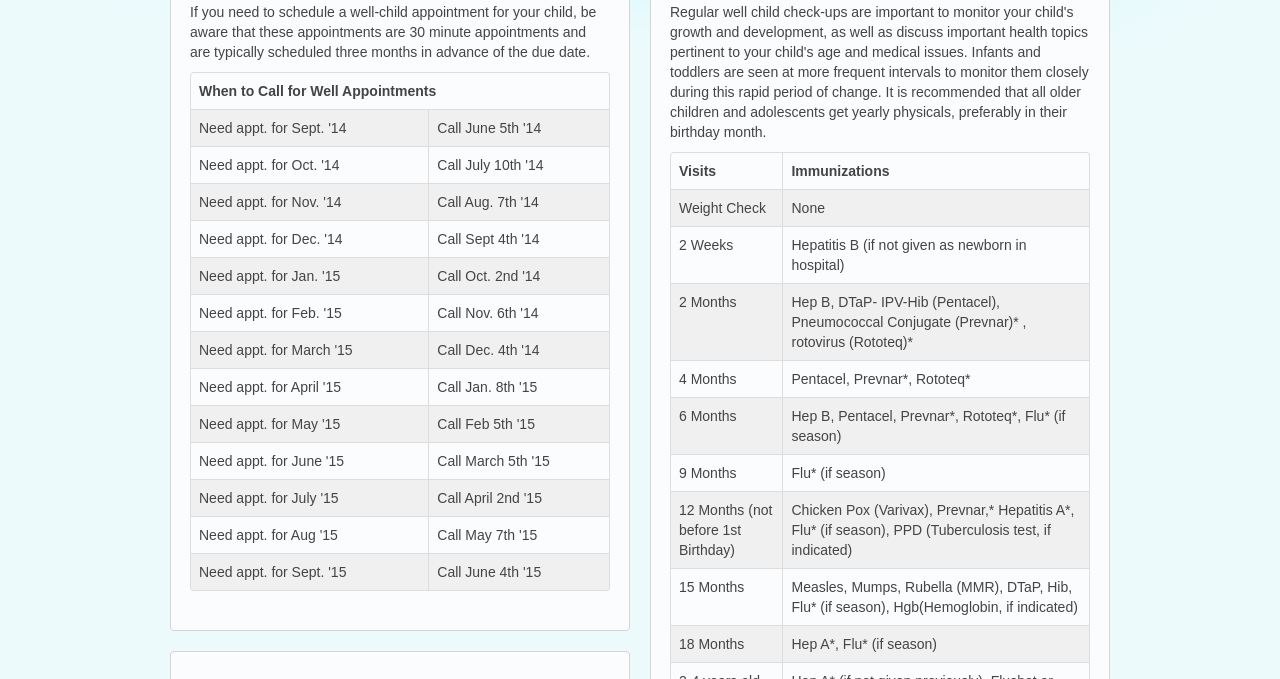
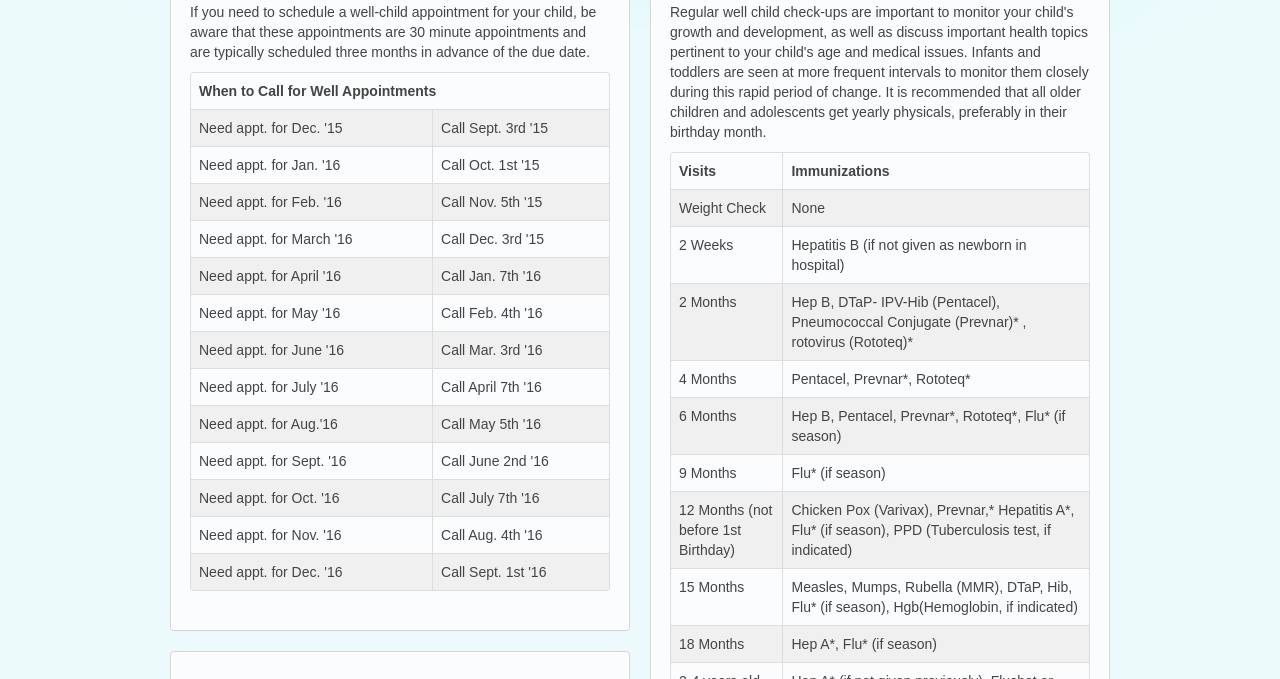
Before and after one commit to chpweb/web, a Jekyll site: the page built from scheduling.html, in a window 1280 px wide. Shown: the part 341-1020 px from the top of the page. Built offline with Jekyll 4.4.1, drawn with Linux system fonts in a browser that asks for light colours; some web fonts are replaced; comment, search, counter and statistics services are not loaded.

Commit message:
Update scheduling.html

```diff
--- a/scheduling.html
+++ b/scheduling.html
@@ -26,56 +26,56 @@ published: true
 				          </thead>
 						<tbody>
 						            <tr>
-						              <td>Need appt. for Sept. '14</td>
-						              <td>Call June 5th '14</td>
+						              <td>Need appt. for Dec. '15</td>
+						              <td>Call Sept. 3rd '15</td>
 						            </tr>
 						            <tr class="even">
-						              <td>Need appt. for Oct. '14</td>
-						              <td>Call July 10th '14</td>
+						              <td>Need appt. for Jan. '16</td>
+						              <td>Call Oct. 1st '15</td>
 						            </tr>
 						            <tr>
-						              <td>Need appt. for Nov. '14</td>
-						              <td>Call Aug. 7th '14</td>
+						              <td>Need appt. for Feb. '16</td>
+						              <td>Call Nov. 5th '15</td>
 						            </tr>
 						            <tr class="even">
-						              <td>Need appt. for Dec. '14</td>
-						              <td>Call Sept 4th '14</td>
+						              <td>Need appt. for March '16</td>
+						              <td>Call Dec. 3rd '15</td>
 						            </tr>
 						            <tr>
-						              <td>Need appt. for Jan. '15</td>
-						              <td>Call Oct. 2nd '14</td>
+						              <td>Need appt. for April '16</td>
+						              <td>Call Jan. 7th '16</td>
 						            </tr>
 						            <tr class="even">
-						              <td>Need appt. for Feb. '15</td>
-						              <td>Call Nov. 6th '14</td>
+						              <td>Need appt. for May '16</td>
+						              <td>Call Feb. 4th '16</td>
 						            </tr>
 						            <tr>
-						              <td>Need appt. for March '15</td>
-						              <td>Call Dec. 4th '14</td>
+						              <td>Need appt. for June '16</td>
+						              <td>Call Mar. 3rd '16</td>
 						            </tr>
 						            <tr class="even">
-						              <td>Need appt. for April '15</td>
-						              <td>Call Jan. 8th '15</td>
+						              <td>Need appt. for July '16</td>
+						              <td>Call April 7th '16</td>
 						            </tr>
 						            <tr>
-						              <td>Need appt. for May '15</td>
-						              <td>Call Feb 5th '15</td>
+						              <td>Need appt. for Aug.'16</td>
+						              <td>Call May 5th '16</td>
 						            </tr>
 						            <tr class="even">
-						              <td>Need appt. for June '15</td>
-						              <td>Call March 5th '15</td>
+						              <td>Need appt. for Sept. '16</td>
+						              <td>Call June 2nd '16</td>
 						            </tr>
 						            <tr>
-						              <td>Need appt. for July '15</td>
-						              <td>Call April 2nd '15</td>
+						              <td>Need appt. for Oct. '16</td>
+						              <td>Call July 7th '16</td>
 						            </tr>
 						            <tr class="even">
-						              <td>Need appt. for Aug '15</td>
-						              <td>Call May 7th '15</td>
+						              <td>Need appt. for Nov. '16</td>
+						              <td>Call Aug. 4th '16</td>
 						            </tr>
 						            <tr>
-						              <td>Need appt. for Sept. '15</td>
-						              <td>Call June 4th '15</td>
+						              <td>Need appt. for Dec. '16</td>
+						              <td>Call Sept. 1st '16</td>
 						            </tr>
 								</tbody>
 				        </table>
```
